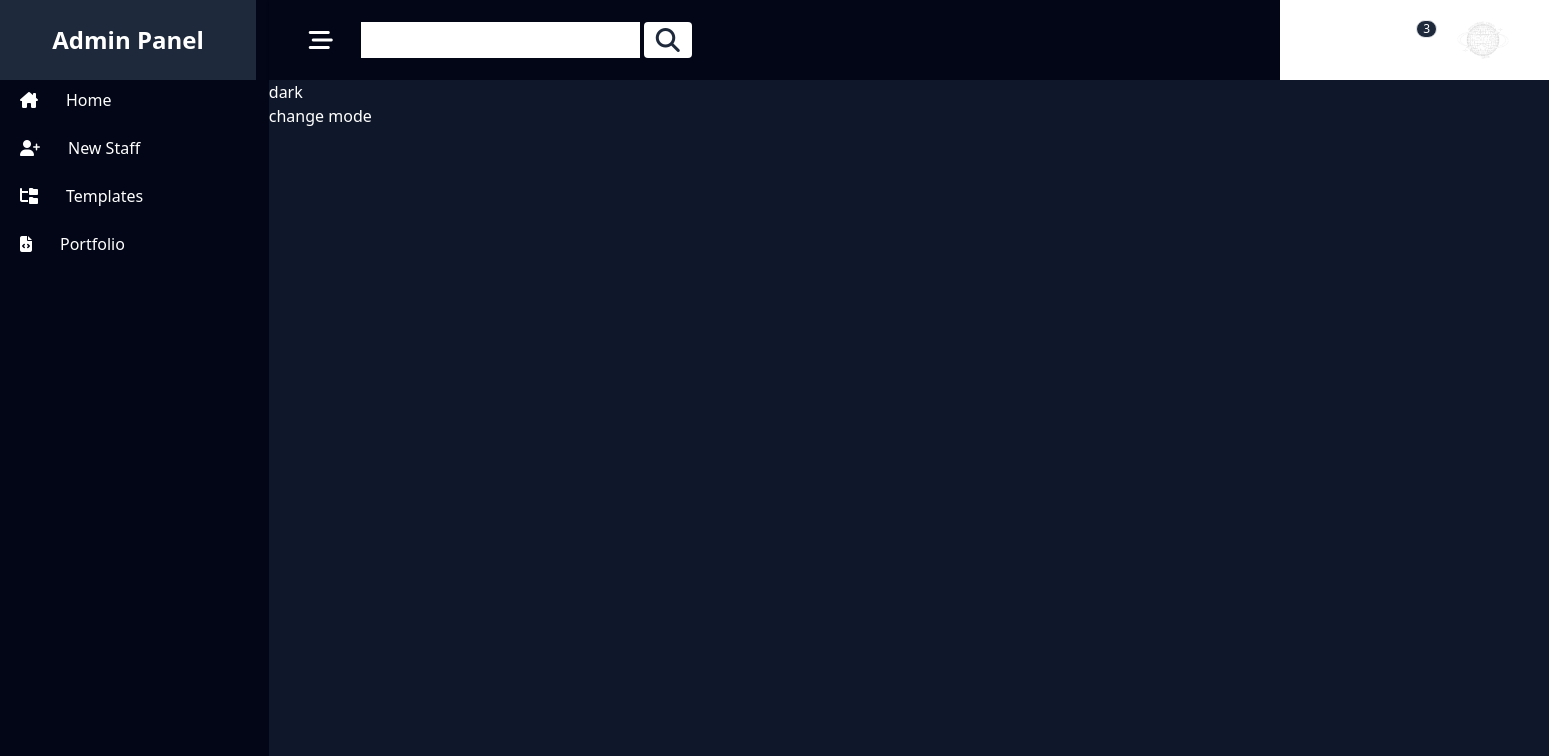
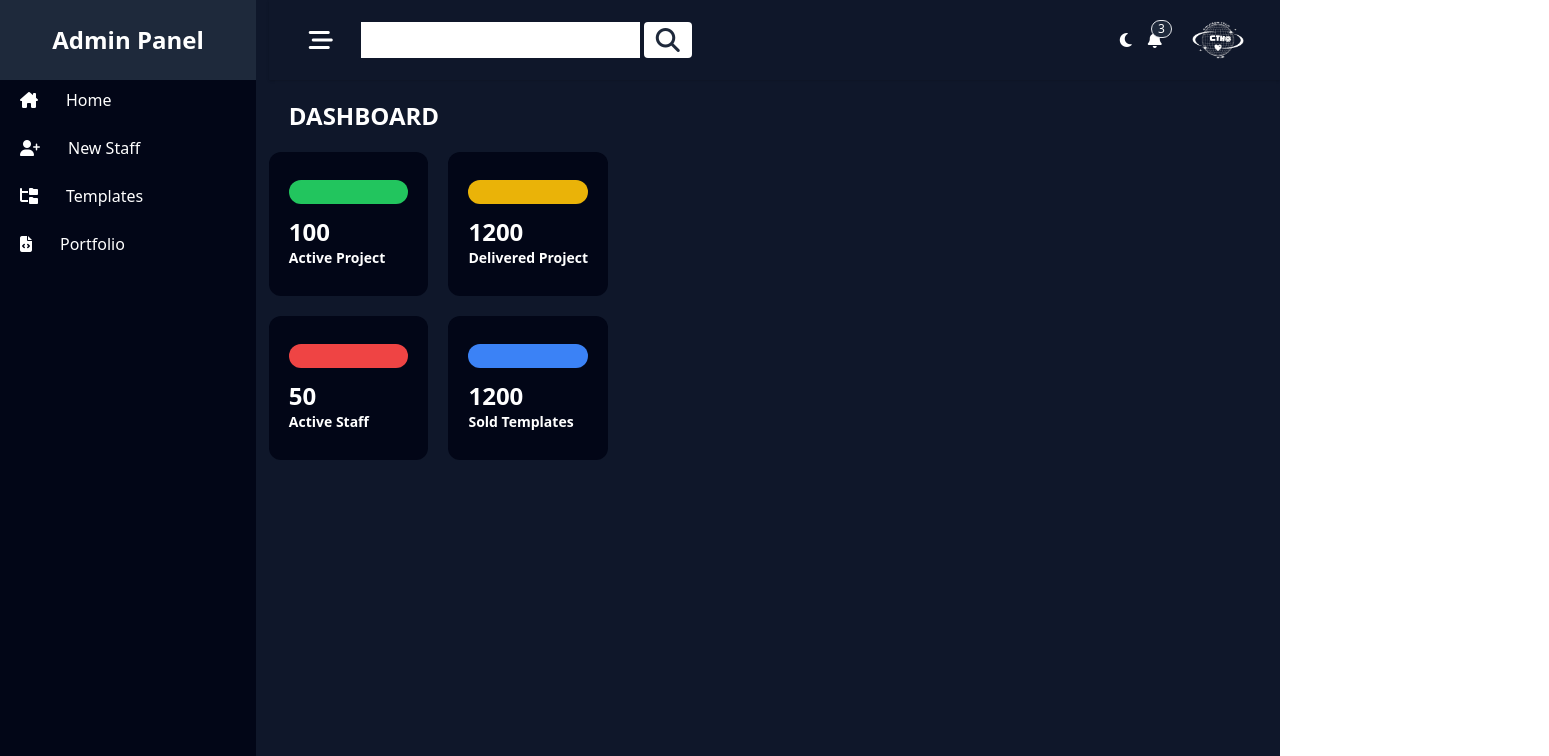
Before and after one commit to EbubeIreneaus/CTHAdmin, a Nuxt app: page / in a window 1280 px wide. Shown: the top 756 px of the page, 1549 px wide, since content can reach past the window. Built offline with nearby package versions, Linux system fonts and the light colour scheme.

Commit message:
info UI design created

```diff
--- /dev/null
+++ b/components/InfoUI.vue
@@ -0,0 +1,37 @@
+<template>
+    <div>
+        <div class="grid grid-cols-2 gap-5 max-w-md w-fit">
+            <div class="bg-white dark:bg-slate-950 dark:text-white rounded-xl  py-7 px-5">
+                <div class="w-full py-3 rounded-full bg-green-500 mb-3"></div>
+                <h2 class="text-2xl font-bold">100</h2>
+                <p class="font-semibold text-sm">Active Project</p>
+            </div>
+
+            <div class="bg-white dark:bg-slate-950 dark:text-white rounded-xl  py-7 px-5">
+                <div class="w-full py-3 rounded-full bg-yellow-500 mb-3"></div>
+                <h2 class="text-2xl font-bold">1200</h2>
+                <p class="font-semibold text-sm">Delivered Project</p>
+            </div>
+
+            <div class="bg-white dark:bg-slate-950 dark:text-white rounded-xl  py-7 px-5">
+                <div class="w-full py-3 rounded-full bg-red-500 mb-3"></div>
+                <h2 class="text-2xl font-bold">50</h2>
+                <p class="font-semibold text-sm">Active Staff</p>
+            </div>
+
+            <div class="bg-white dark:bg-slate-950 dark:text-white rounded-xl  py-7 px-5">
+                <div class="w-full py-3 rounded-full bg-blue-500 mb-3"></div>
+                <h2 class="text-2xl font-bold">1200</h2>
+                <p class="font-semibold text-sm">Sold Templates</p>
+            </div>
+        </div>
+    </div>
+</template>
+
+<script setup lang="ts">
+
+</script>
+
+<style scoped>
+
+</style>
--- a/layouts/default.vue
+++ b/layouts/default.vue
@@ -1,6 +1,6 @@
 <template>
   <div
-    class="min-h-screen w-screen bg-[#DADEE1] dark:bg-slate-950 dark:text-light-bg"
+    class="min-h-screen w-screen bg-[#DADEE1] dark:bg-slate-900 dark:text-light-bg"
   >
     <div class="flex">
         <aside class="w-[20%] fixed z-40 h-screen bg-light-bg dark:bg-slate-950">
--- a/pages/index.vue
+++ b/pages/index.vue
@@ -1,7 +1,15 @@
 <template>
-    <div class="w-screen h-screen dark:bg-slate-900">
-        <h2>{{ $colorMode.preference }}</h2>
-        <button @click="$colorMode.preference = 'light'">change mode</button>
+    <div class="">
+        <div class="block">
+            <h1 class="font-bold text-2xl p-5">DASHBOARD</h1>
+            <!-- <NuxtLink to="/" class="float-rignt p-5 inline-block font-bold">Home</NuxtLink> -->
+        </div>
+
+        <div class="block ">
+            <div>
+                <InfoUI />
+            </div>
+        </div>
     </div>
 </template>
 
```
